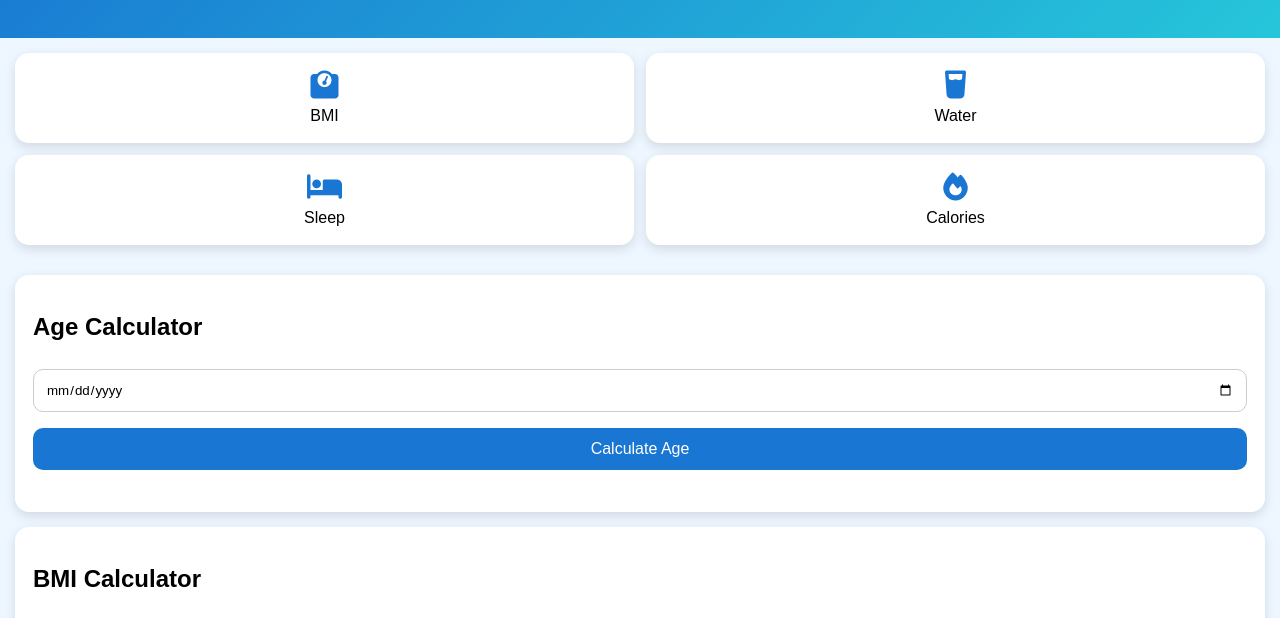
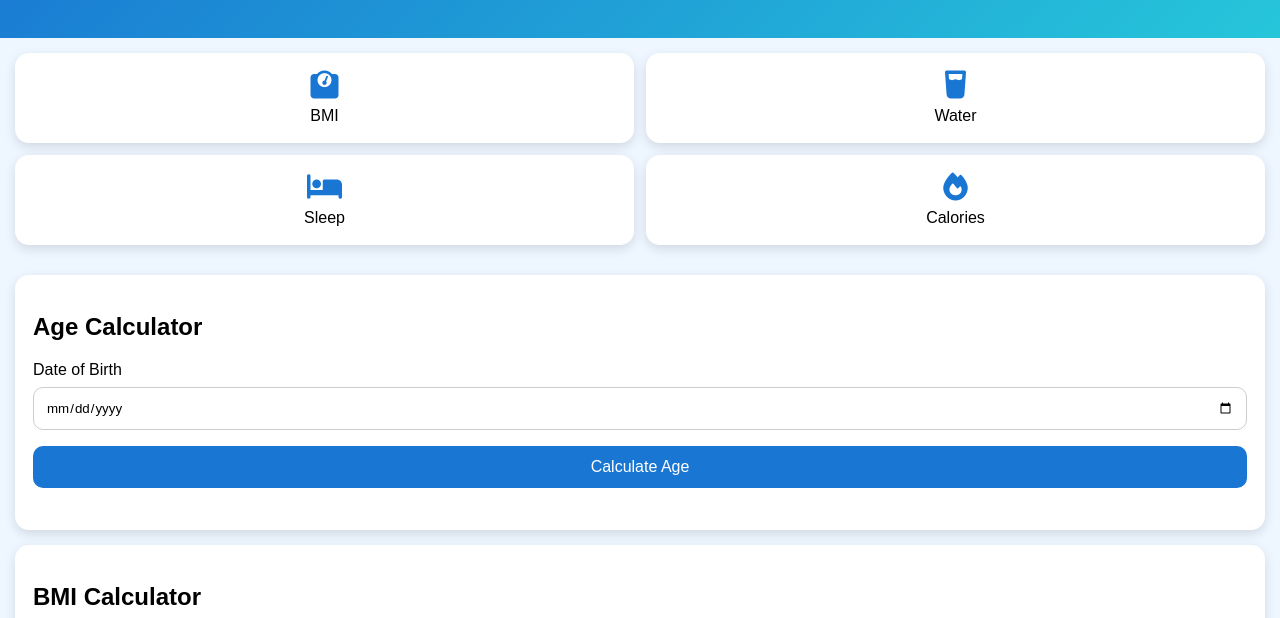
Before and after one commit to swamritaproject/student-health-hub, a plain HTML site: page index.html in a window 1280 px wide. Shown: the part 126-744 px from the top of the page. Drawn offline with Linux system fonts and the light colour scheme.

Commit message:
Update index.html

```diff
--- a/index.html
+++ b/index.html
@@ -30,14 +30,18 @@
 </div>
 
 </section>
-
-<div class="card">
+<div class="card" id="age">
 <h2>Age Calculator</h2>
+<label for="dob" class="input-label">
+Date of Birth
+</label>
 <input type="date" id="dob">
 <button onclick="calculateAge()">
 Calculate Age
 </button>
+
 <p id="ageResult"></p>
+
 </div>
 
 <div class="card" id="bmi">
```
